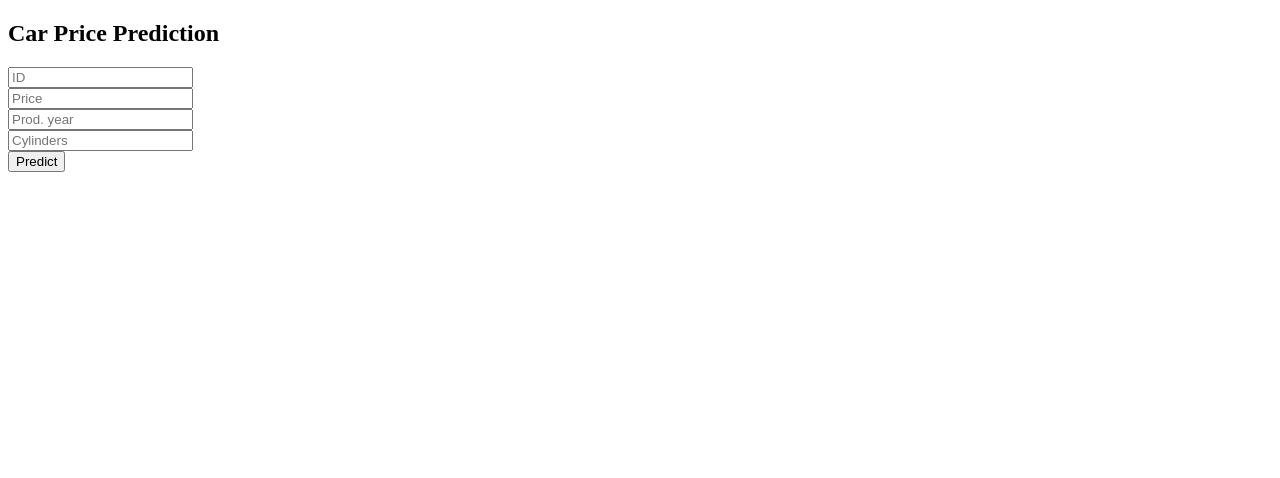
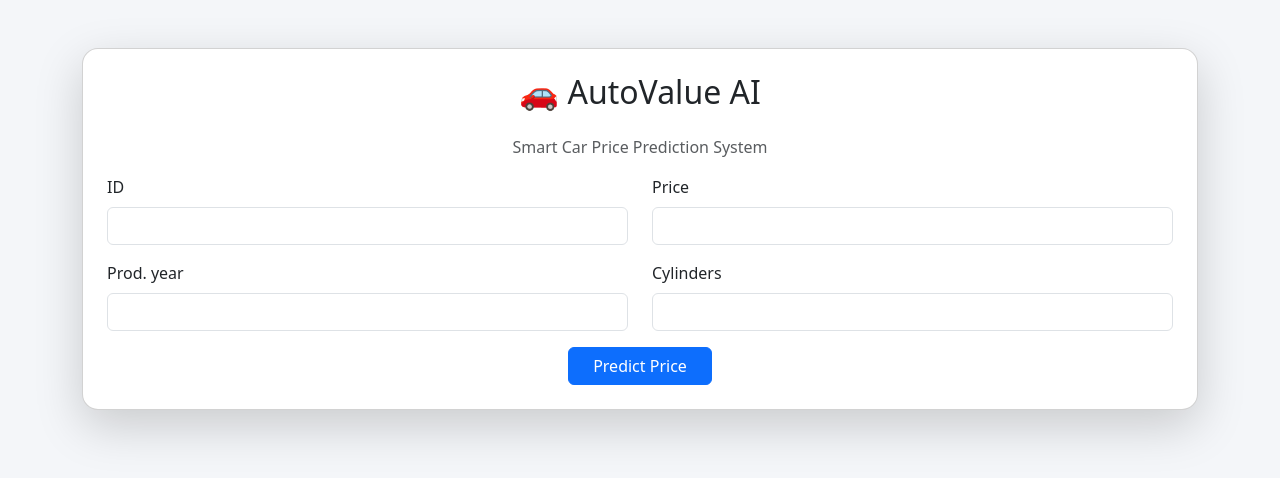
Before and after one commit to selasipeniel-rgb/car-price-app, a Flask app: page / in a window 1280 px wide. Shown: the top 478 px of the page. Run offline with Flask 3, Linux system fonts and the light colour scheme; parts of the project's set-up code (start-up, migrations or seed data) failed here and were passed over.

Commit message:
Revamp index.html for AutoValue AI interface

```diff
--- a/templates/index.html
+++ b/templates/index.html
@@ -1,18 +1,41 @@
-
 <!DOCTYPE html>
 <html>
 <head>
-    <title>Car Price Predictor</title>
+    <title>AutoValue AI</title>
+    <link href="https://cdn.jsdelivr.net/npm/bootstrap@5.3.0/dist/css/bootstrap.min.css" rel="stylesheet">
 </head>
-<body>
-    <h2>Car Price Prediction</h2>
-    <form action="/predict" method="post">
-        {% for f in features %}
-        <input type="text" name="{{f}}" placeholder="{{f}}" required><br>
-        {% endfor %}
-        <button type="submit">Predict</button>
-    </form>
 
-    <h3>{{ prediction_text }}</h3>
+<body style="background: #f4f6f9;">
+
+<div class="container mt-5">
+    <div class="card shadow-lg p-4 rounded-4">
+
+        <h2 class="text-center mb-4">🚗 AutoValue AI</h2>
+        <p class="text-center text-muted">Smart Car Price Prediction System</p>
+
+        <form action="/predict" method="post">
+            <div class="row">
+                {% for f in features %}
+                <div class="col-md-6 mb-3">
+                    <label class="form-label">{{f}}</label>
+                    <input type="number" step="any" name="{{f}}" class="form-control" required>
+                </div>
+                {% endfor %}
+            </div>
+
+            <div class="text-center">
+                <button class="btn btn-primary px-4">Predict Price</button>
+            </div>
+        </form>
+
+        {% if prediction_text %}
+        <div class="alert alert-success text-center mt-4">
+            <h4>{{ prediction_text }}</h4>
+        </div>
+        {% endif %}
+
+    </div>
+</div>
+
 </body>
 </html>
```
